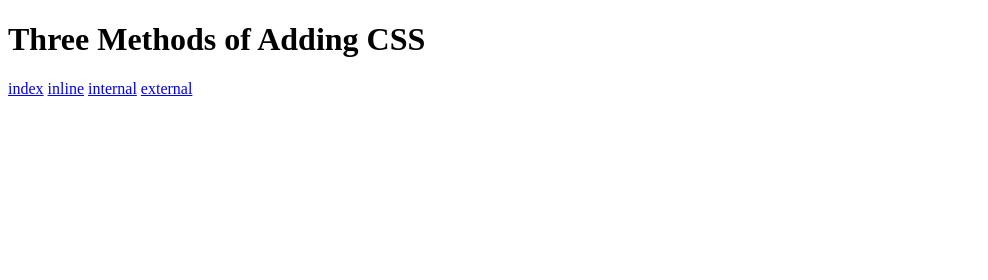
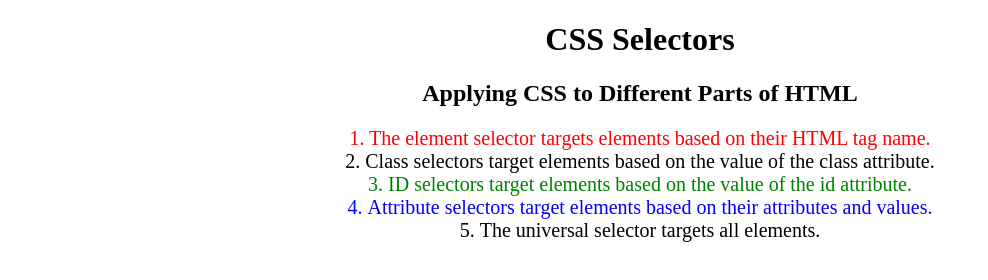
Before and after one commit to RyderSharpe/Day-43, a plain HTML site: page index.html in a window 1280 px wide. Shown: the whole page, without its empty margins (0-988 px from the left). Drawn offline with Linux system fonts and the light colour scheme.

Commit message:
Add files via upload

```diff
--- a/index.html
+++ b/index.html
@@ -3,18 +3,30 @@
 
 <head>
   <meta charset="UTF-8">
-  <title>Adding CSS</title>
+  <title>CSS Selectors</title>
+  <link rel="stylesheet" href="./style.css" />
 </head>
 
 <body>
+  <h1>CSS Selectors</h1>
+  <h2>Applying CSS to Different Parts of HTML</h2>
+  <!-- TODO 1: Set the CSS for all paragraph tags to "color: red" -->
+  <p class="note">1. The element selector targets elements based on their HTML tag name.</p>
 
-  <h1>Three Methods of Adding CSS</h1>
-  <!-- Create 3 Links to The 3 Webpages: inline, internal and external -->
-    <a href="index.html">index</a>
-    <a href="inline.html">inline</a>
-    <a href="internal.html">internal</a>
-    <a href="external.html">external</a>
+  <ol>
+    <!-- TODO 2: Set the CSS for all elements with a class of "note" to "font-size: 20px" -->
+    <li class="note" value="2">Class selectors target elements based on the value of the class attribute.</li>
 
+    <!-- TODO 3: Set the CSS for the element with an id of "id-selector-demo" to "color: green" -->
+    <li class="note" id="id-selector-demo" value="3">ID selectors target elements based on the value of the id
+      attribute.</li>
+
+    <!-- TODO 4: Set the CSS for the li elements that have the "value" attribute set to "4" to have "color: blue" -->
+    <li class="note" value="4">Attribute selectors target elements based on their attributes and values.</li>
+
+    <!-- TODO 5: Set all elements to have "text-align: center" -->
+    <li class="note" value="5">The universal selector targets all elements.</li>
+  </ol>
 </body>
 
 </html>
--- a/style.css
+++ b/style.css
@@ -1,30 +1,28 @@
-/* CSS Code */
 
-/* Element Selector: Styles all <h1> elements */
-h1 {
-    background: rgb(238, 211, 248); /* Light purple background */
-    color: green; /* Green text color */
+/* Write your CSS below, don't change the rules above. */
+*{
+  text-align: center;
 }
 
-/* Element Selector: Styles all <h2> elements */
-h2 {
-    background: rgb(201, 244, 247); /* Light blue background */
+p{
+  color:red
 }
 
-/* Class Selector: Applies styles to elements with class="class-text" */
-.class-text {
-    background: rgb(212, 212, 245); /* Light purple background */
-    color: rgb(19, 1, 36); /* Dark blue text color */
+.note{
+  font-size: 20px
 }
 
-/* ID Selector: Styles the element with id="main" */
-#main {
-    color: red; /* Red text color */
+#id-selector-demo{
+  color: green;
 }
 
 /* Attribute Selector: Styles <menu> elements that have draggable="true" */
-menu[draggable="true"] {
-    color: crimson; /* Dark red text color */
-    font-weight: 700; /* Bold text */
-    box-shadow: 3px 3px 8px rgba(0, 0, 0, 0.4); /* Adds a shadow effect */
+li[value="4"] {
+  color: blue; /* Dark red text color */
 }
+
+ol {
+  margin-left: -40px;
+  margin-top: -20px;
+  list-style-position: inside;
+}
```
Also changed, not shown: goal.png (added).
